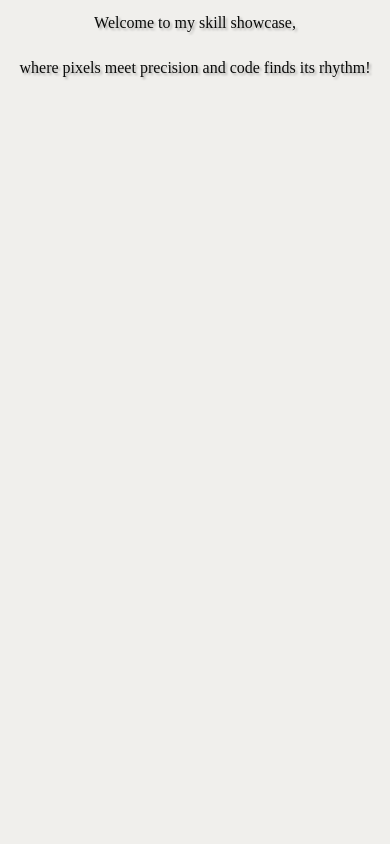
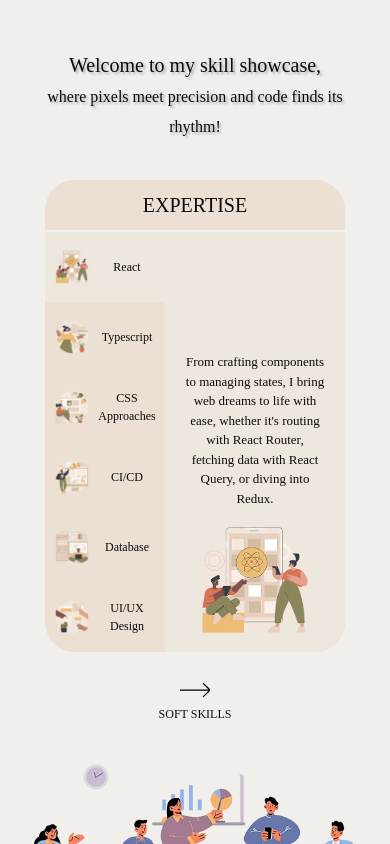
Before and after one commit to SabinaCristea/portfolio-website, a React (Vite) app: page /skills in a window 390 px wide. Shown: the top 844 px of the page. Built offline with nearby package versions, Linux system fonts and the light colour scheme; a web font is replaced by a local one.

Commit message:
Responsiveness of Skills page

```diff
--- a/prettier.config.cjs
+++ /dev/null
@@ -1,5 +0,0 @@
-/* eslint-disable */
-module.exports = {
-  plugins: [require("prettier-plugin-tailwindcss")],
-  singleQuote: true,
-};
--- a/src/components/Footer.jsx
+++ b/src/components/Footer.jsx
@@ -8,7 +8,7 @@ import {
 function Footer() {
   return (
     <footer className="bg-[var(--color-orange-transparent)]">
-      <div className=" md:pb-[2rem] md:pt-[2rem] md:px-[5rem] text-[1.3rem] md:max-w-[190rem] md:m-auto">
+      <div className=" md:pb-[2rem] md:pt-[2rem] md:px-[5rem] text-[1.2rem] lg:text-[1.3rem] md:max-w-[190rem] md:m-auto">
         <div className="flex flex-col-reverse items-center text-center gap-[2rem] py-[5rem] md:py-0 md:flex-row justify-between ">
           <p className="self-center md:text-left">
             Copyright ©2024. <br /> Designed by Sabina Cristea
--- a/src/components/SkillDetails.jsx
+++ b/src/components/SkillDetails.jsx
@@ -1,13 +1,19 @@
 function SkillDetails({ src, alt, details }) {
   return (
     <div
-      className="flex flex-col items-center justify-center gap-[5rem] lg:gap-0 lg:flex-row bg-[var(--color-pink-tertiary)] rounded-br-[3rem] lg:rounded-bl-[3rem]
+      className="flex flex-col items-center justify-end lg:justify-center lg:flex-row bg-[var(--color-pink-tertiary)] rounded-br-[3rem] lg:rounded-bl-[3rem]
       lg:px-[4rem] lg:py-[2rem] xl:py-[3rem] 2xl:py-0"
     >
-      <div className="flex flex-col items-center lg:px-[5rem] gap-8 text-center justify-center">
-        <p className="lg:text-[1.8rem] xl:text-[2rem] 2xl:text-[2.5rem]">{details}</p>
+      <div className="flex flex-col items-center px-[2rem] sm:px-[4rem] md:px-[5rem] lg:px-[5rem] text-center justify-center">
+        <p className=" text-[1.3rem] sm:text-[1.6rem] md:text-[1.8rem] lg:text-[1.8rem] xl:text-[2rem] 2xl:text-[2.5rem]">
+          {details}
+        </p>
       </div>
-      <img src={src} alt={alt} width="35%" />
+      <img
+        src={src}
+        alt={alt}
+        className="w-[80%] sm:w-[70%] md:w-[70%] lg:w-[35%]"
+      />
     </div>
   );
 }
--- a/src/components/SkillTab.jsx
+++ b/src/components/SkillTab.jsx
@@ -1,6 +1,6 @@
 function SkillTab({ src, alt, children, isActive, handleTabOpen }) {
   const tabStyle =
-    "flex  lg:flex-col items-center lg:justify-center px-[1rem] 2xl:px-[2rem] lg:pb-[1rem] md:h-[10rem] md:w-[23rem] lg:h-[auto] lg:max-h-[15rem] lg:w-[auto] last:rounded-bl-[3rem] lg:last:rounded-bl-[0rem]";
+    "flex lg:flex-col items-center lg:justify-center px-[0.5rem] sm:px-[1rem] 2xl:px-[2rem] lg:pb-[1rem] h-[7rem] sm:h-[7rem] md:h-[8rem] w-[12rem] sm:w-[15rem] md:w-[25rem] lg:h-[auto] lg:max-h-[15rem] lg:w-[auto] last:rounded-bl-[3rem] lg:last:rounded-bl-[0rem]";
   const activeStyle = `${tabStyle} bg-[var(--color-pink-tertiary)]`;
 
   return (
@@ -8,9 +8,11 @@ function SkillTab({ src, alt, children, isActive, handleTabOpen }) {
       className={isActive ? activeStyle : tabStyle}
       onClick={handleTabOpen}
     >
-      <img src={src} alt={alt} className="w-[40%] lg:w-[80%]" />
+      <img src={src} alt={alt} className="w-[40%] sm:w-[40%] lg:w-[80%]" />
       <div className="flex justify-center items-center w-[60%] lg:w-[auto]">
-        <p className="md:text-[1.5rem] lg:text-[1.4rem] 2xl:text-[1.5rem]">{children}</p>
+        <p className="text-[1.2rem] sm:text-[1.4rem] md:text-[1.5rem] lg:text-[1.4rem] 2xl:text-[1.5rem]">
+          {children}
+        </p>
       </div>
     </button>
   );
--- a/src/components/Skills.jsx
+++ b/src/components/Skills.jsx
@@ -12,12 +12,14 @@ function Skills({ data, headline }) {
 
   return (
     <div className="rounded-[3rem] bg-[--color-pink-secondary]">
-      <h2 className="uppercase lg:text-[2.5rem] xl:text-[3rem] text-center py-4 border-b-[.2rem] border-[var(--color-pink-primary)] ">
+      <h2 className="uppercase text-[2rem] md:text-[2.5rem] lg:text-[2.5rem] xl:text-[3rem] text-center py-4 border-b-[.2rem] border-[var(--color-pink-primary)] ">
         {headline}
       </h2>
 
       <div className="flex flex-row lg:flex-col">
-        <div className={`flex flex-col lg:flex-row`}>
+        <div
+          className={`flex flex-col lg:flex-row sm:gap-[0.7rem] md:gap-[1rem] lg:gap-0`}
+        >
           {data.map((skill, index) => (
             <SkillTab
               key={index}
@@ -36,7 +38,7 @@ function Skills({ data, headline }) {
           alt={activeSkill.alt}
           isActive={true}
           details={activeSkill.details}
-          />
+        />
       </div>
     </div>
   );
--- a/src/components/SkillsSlider.jsx
+++ b/src/components/SkillsSlider.jsx
@@ -1,3 +1,109 @@
+// import { useQuery } from "@tanstack/react-query";
+// import { useCallback, useEffect, useState } from "react";
+// import Skills from "./Skills";
+// import { getData } from "../utils/getData";
+// import Loader from "./Loader";
+// import ErrorMessage from "./ErrorMessage";
+
+// function SkillsSlider() {
+//   const {
+//     data: skillsData,
+//     isLoading,
+//     error,
+//   } = useQuery({
+//     queryKey: ["skillsData"],
+//     queryFn: getData,
+//   });
+
+//   const [curSlide, setCurSlide] = useState(0);
+//   const [btnRightVisible, setBtnRightVisible] = useState(true);
+//   const [btnLeftVisible, setBtnLeftVisible] = useState(false);
+//   const maxSlide = 2;
+
+//   const nextSlide = () => {
+//     setCurSlide(() => maxSlide - 1);
+//     setBtnRightVisible(false);
+//     setBtnLeftVisible(true);
+//   };
+
+//   const prevSlide = useCallback(() => {
+//     setCurSlide(curSlide - 1);
+//     setBtnLeftVisible(false);
+//     setBtnRightVisible(true);
+//   }, [curSlide]);
+
+//   useEffect(() => {
+//     const handleKeyDown = (event) => {
+//       if (event.key === "ArrowLeft") {
+//         prevSlide();
+//       } else if (event.key === "ArrowRight") {
+//         nextSlide();
+//       }
+//     };
+//     document.addEventListener("keydown", handleKeyDown);
+
+//     return () => {
+//       document.removeEventListener("keydown", handleKeyDown);
+//     };
+//   }, [curSlide, prevSlide]);
+
+//   const slideTransition =
+//     "transition-transform duration-1000 absolute w-[100%] top-0";
+//   const btnStyle =
+//     "absolute  z-10 flex flex-col items-center lg:top-[50%] lg:translate-y-[-50%]";
+//   // translate-y-[-50%]
+
+//   return (
+//     <div className="md:w-[70rem] lg:w-[100rem] xl:w-[120rem] 2xl:w-[140rem] overflow-hidden">
+//       {isLoading && <Loader height={"100%"} />}
+//       {error && <ErrorMessage>{error.message}</ErrorMessage>}
+//       {skillsData && (
+//         <div className="relative md:w-[65rem] lg:w-[80rem] xl:w-[90rem] 2xl:w-[110rem] md:h-[65rem] lg:h-[50rem] xl:h-[55rem] 2xl:h-[57.7rem] mt-[7rem] mb-[3rem] mx-[auto]">
+//           <div
+//             className={slideTransition}
+//             style={{ transform: `translateX(-${curSlide * 150}%) ` }}
+//           >
+//             <Skills data={skillsData.hardSkills} headline="Expertise" />
+//           </div>
+
+//           <div
+//             className={`${slideTransition} left-[150%]`}
+//             style={{ transform: `translateX(-${curSlide * 150}%)` }}
+//           >
+//             <Skills data={skillsData.softSkills} headline="Soft Skills" />
+//           </div>
+
+//           <button
+//             className={`${btnStyle} md:right-[-10rem] md:top-[92%] lg:right-[-20rem] xl:right-[-25rem] ${btnRightVisible ? "" : "hidden"}`}
+//             onClick={nextSlide}
+//           >
+//             <img
+//               src="src/assets/svgs/arrow-right.svg"
+//               alt="Arrow right"
+//               className="md:w-[15%] xl:w-[20%]"
+//             />
+//             <p className="lg:text-[1.4rem] xl:text-[1.6rem]">SOFT SKILLS</p>
+//           </button>
+
+//           <button
+//             className={`${btnStyle} md:left-[-10rem] md:top-[92%] lg:left-[-20rem] xl:left-[-25rem] ${btnLeftVisible ? "" : "hidden"}`}
+//             onClick={prevSlide}
+//           >
+//             <img
+//               src="src/assets/svgs/arrow-left.svg"
+//               alt="Arrow left"
+//               className="md:w-[15%] xl:w-[20%]"
+//             />
+//             <p className="lg:text-[1.4rem] xl:text-[1.6rem]">EXPERTISE</p>
+//           </button>
+//         </div>
+//       )}
+//     </div>
+//   );
+// }
+
+// export default SkillsSlider;
+
 import { useQuery } from "@tanstack/react-query";
 import { useCallback, useEffect, useState } from "react";
 import Skills from "./Skills";
@@ -18,6 +124,7 @@ function SkillsSlider() {
   const [curSlide, setCurSlide] = useState(0);
   const [btnRightVisible, setBtnRightVisible] = useState(true);
   const [btnLeftVisible, setBtnLeftVisible] = useState(false);
+  const [startX, setStartX] = useState(null);
   const maxSlide = 2;
 
   const nextSlide = () => {
@@ -32,6 +139,20 @@ function SkillsSlider() {
     setBtnRightVisible(true);
   }, [curSlide]);
 
+  // const handleSwipe = (event) => {
+  //   const touchStartX = event.touches[0].clientX;
+  //   const touchEndX = event.changedTouches[0].clientX;
+  //   const difference = touchStartX - touchEndX;
+
+  //   if (Math.abs(difference) > 50) {
+  //     if (difference > 0) {
+  //       nextSlide();
+  //     } else {
+  //       prevSlide();
+  //     }
+  //   }
+  // };
+
   useEffect(() => {
     const handleKeyDown = (event) => {
       if (event.key === "ArrowLeft") {
@@ -40,6 +161,7 @@ function SkillsSlider() {
         nextSlide();
       }
     };
+
     document.addEventListener("keydown", handleKeyDown);
 
     return () => {
@@ -47,17 +169,55 @@ function SkillsSlider() {
     };
   }, [curSlide, prevSlide]);
 
+  useEffect(() => {
+    const slider = document.getElementById("slider");
+    slider.addEventListener("touchstart", handleTouchStart, false);
+    slider.addEventListener("touchmove", handleTouchMove, false);
+
+    return () => {
+      slider.removeEventListener("touchstart", handleTouchStart, false);
+      slider.removeEventListener("touchmove", handleTouchMove, false);
+    };
+  }, []);
+
+  const handleTouchStart = (event) => {
+    setStartX(event.touches[0].clientX);
+  };
+
+  const handleTouchMove = (event) => {
+    if (!startX) {
+      return;
+    }
+
+    const currentX = event.touches[0].clientX;
+    const diff = startX - currentX;
+
+    if (Math.abs(diff) > 50) {
+      if (diff > 0) {
+        nextSlide();
+      } else {
+        prevSlide();
+      }
+      setStartX(null);
+    }
+  };
+
   const slideTransition =
-    "transition-transform duration-1000 absolute w-[100%] top-0";
+    "transition-transform duration-[0.8s] absolute w-[100%] top-0";
   const btnStyle =
-    "absolute top-[50%] z-10 translate-y-[-50%] flex flex-col items-center";
+    "absolute z-10 flex flex-col items-center lg:top-[50%] lg:translate-y-[-50%]";
 
   return (
-    <div className="md:w-[70rem] lg:w-[100rem] xl:w-[120rem] 2xl:w-[140rem] overflow-hidden">
+    <div
+      id="slider"
+      className="md:w-[70rem] lg:w-[100rem] xl:w-[120rem] 2xl:w-[140rem] overflow-hidden"
+      onTouchStart={handleTouchStart}
+      onTouchMove={handleTouchMove}
+    >
       {isLoading && <Loader height={"100%"} />}
       {error && <ErrorMessage>{error.message}</ErrorMessage>}
       {skillsData && (
-        <div className="relative md:w-[65rem] lg:w-[80rem] xl:w-[90rem] 2xl:w-[110rem] h-[100rem] lg:h-[57.7rem] mt-[7rem] mb-[3rem] mx-[auto]">
+        <div className="relative w-[30rem] sm:w-[55rem] md:w-[65rem] lg:w-[80rem] xl:w-[90rem] 2xl:w-[110rem] h-[55rem] sm:h-[60rem] md:h-[65rem] lg:h-[50rem] xl:h-[55rem] 2xl:h-[57.7rem] mt-[4rem] md:mt-[7rem] mb-[3rem] mx-[auto]">
           <div
             className={slideTransition}
             style={{ transform: `translateX(-${curSlide * 150}%) ` }}
@@ -73,27 +233,31 @@ function SkillsSlider() {
           </div>
 
           <button
-            className={`${btnStyle} lg:right-[-20rem] xl:right-[-25rem]   ${btnRightVisible ? "" : "hidden"}`}
+            className={`${btnStyle} top-[90%] sm:right-[12rem] sm:top-[85%] md:right-[-10rem] md:top-[92%] lg:right-[-20rem] xl:right-[-25rem] ${btnRightVisible ? "" : "hidden"}`}
             onClick={nextSlide}
           >
             <img
               src="src/assets/svgs/arrow-right.svg"
               alt="Arrow right"
-              className="lg:w-[15%] xl:w-[20%]"
+              className="w-[10%] sm:w-[15%] xl:w-[20%]"
             />
-            <p className="lg:text-[1.4rem] xl:text-[1.6rem]" >SOFT SKILLS</p>
+            <p className="text-[1.2rem] sm:text-[1.4rem] xl:text-[1.6rem]">
+              SOFT SKILLS
+            </p>
           </button>
 
           <button
-            className={`${btnStyle} lg:left-[-20rem] xl:left-[-25rem] ${btnLeftVisible ? "" : "hidden"}`}
+            className={`${btnStyle} top-[90%] sm:left-[12rem] sm:top-[85%] md:left-[-10rem] md:top-[92%] lg:left-[-20rem] xl:left-[-25rem] ${btnLeftVisible ? "" : "hidden"}`}
             onClick={prevSlide}
           >
             <img
               src="src/assets/svgs/arrow-left.svg"
               alt="Arrow left"
-              className="lg:w-[15%] xl:w-[20%]"
+              className="w-[10%] sm:w-[15%] xl:w-[20%]"
             />
-            <p className="lg:text-[1.4rem] xl:text-[1.6rem]">EXPERTISE</p>
+            <p className="text-[1.2rem] sm:text-[1.4rem] xl:text-[1.6rem]">
+              EXPERTISE
+            </p>
           </button>
         </div>
       )}
--- a/src/pages/SkillsPage.jsx
+++ b/src/pages/SkillsPage.jsx
@@ -3,9 +3,9 @@ import SkillsSlider from "../components/SkillsSlider";
 function SkillsPage() {
   return (
     <div className="flex flex-col items-center">
-      <header className="text-center lg:mt-[8rem] lg:text-[3.5rem] xl:text-[4rem] leading-[4.5rem] drop-shadow-3xl">
+      <header className="text-center mt-[5rem] md:mt-[5rem] lg:mt-[8rem] text-[2rem] sm:text-[3rem] md:text-[3.5rem] lg:text-[3.5rem] xl:text-[4rem] sm:leading-[4.5rem] drop-shadow-3xl w-[30rem] sm:w-[auto]">
         Welcome to my skill showcase, <br />
-        <span className="lg:text-[3rem] xl:text-[3.5rem]">
+        <span className="text-[1.6rem] sm:text-[2rem] md:text-[2.5rem] lg:text-[3rem] xl:text-[3.5rem]">
           where pixels meet precision and code finds its rhythm!
         </span>
       </header>
@@ -13,7 +13,7 @@ function SkillsPage() {
       <img
         src="src/assets/imgs/productive.webp"
         alt="Productive team illustration"
-        className="mb-[-1rem] mt-[4rem]"
+        className="mb-[-1rem] md:mt-[4rem] w-[35rem] sm:w-[40rem] md:w-[45rem] lg:w-[50rem] xl:w-[auto]"
       />
     </div>
   );
--- a/tailwind.config.js
+++ b/tailwind.config.js
@@ -1,4 +1,4 @@
-/** @type {import('tailwindcss').Config} */
+// /** @type {import('tailwindcss').Config} */
 export default {
   content: ["./index.html", "./src/**/*.{js,ts,jsx,tsx}"],
   theme: {
```
